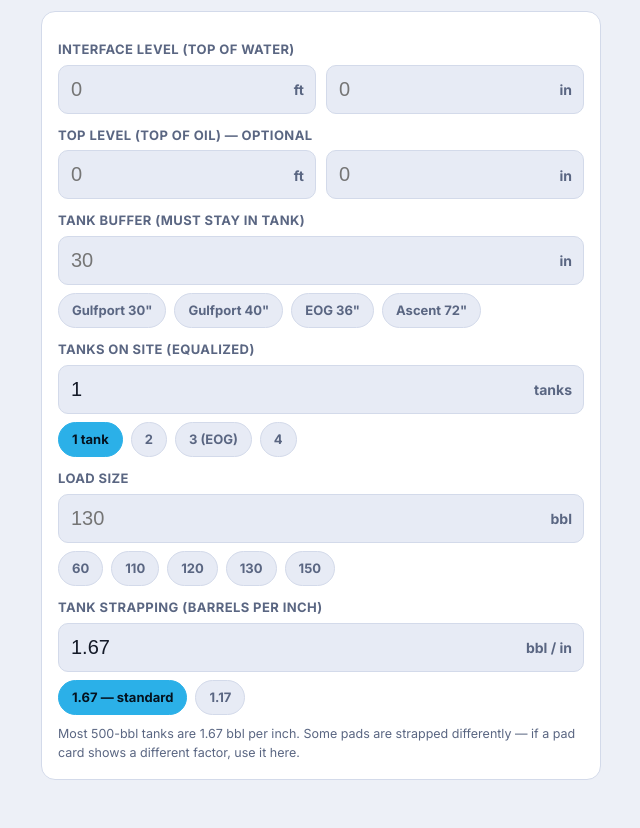
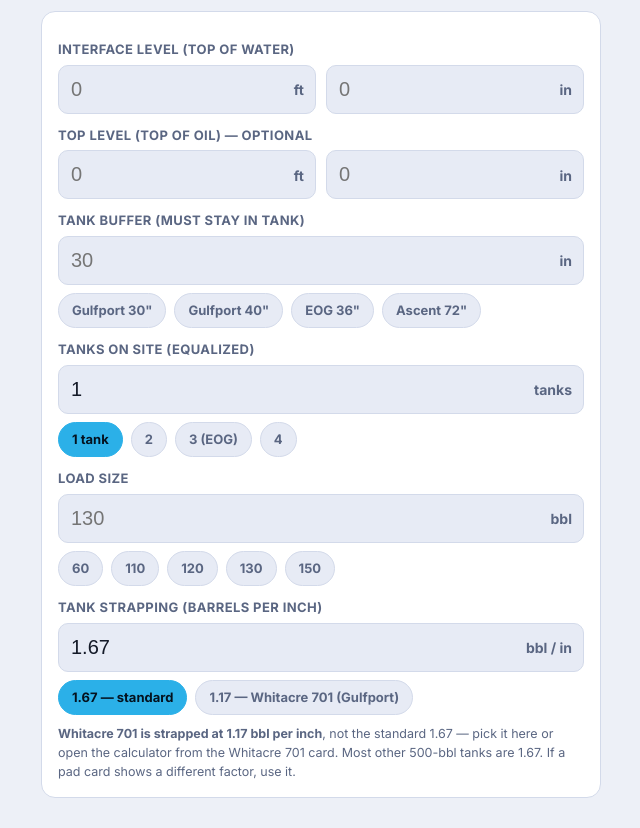
Before and after one commit to sgtwisecarver-cmyk/titan-haul-routes, a plain HTML site: page info/calculator.html in a window 1280 px wide. Shown: the part 163-991 px from the top of the page, without its empty margins (319-959 px from the left). Drawn offline with nearby package versions, Linux system fonts and the light colour scheme.

Commit message:
whitacre 701 update

```diff
--- a/info/calculator.html
+++ b/info/calculator.html
@@ -78,9 +78,9 @@ input[type=number]:focus{border-color:var(--cyan);}
 <label>Tank strapping (barrels per inch)</label>
 <div class="field"><input type="number" id="bpi" min="0.1" step="0.01" inputmode="decimal" value="1.67"><span>bbl / in</span></div>
 <div class="chips" id="bpichips">
-  <div class="chip on" data-v="1.67">1.67 &mdash; standard</div><div class="chip" data-v="1.17">1.17</div>
+  <div class="chip on" data-v="1.67" data-pad="">1.67 &mdash; standard</div><div class="chip" data-v="1.17" data-pad="Whitacre 701">1.17 &mdash; Whitacre 701 (Gulfport)</div>
 </div>
-<div class="hint">Most 500-bbl tanks are 1.67 bbl per inch. Some pads are strapped differently &mdash; if a pad card shows a different factor, use it here.</div>
+<div class="hint"><b>Whitacre 701 is strapped at 1.17 bbl per inch</b>, not the standard 1.67 &mdash; pick it here or open the calculator from the Whitacre 701 card. Most other 500-bbl tanks are 1.67. If a pad card shows a different factor, use it.</div>
 </div>
 
 <div id="verdict"></div>
@@ -169,6 +169,7 @@ function chipRow(rowId, inputId){
   });
 }
 chipRow('bufchips','buf'); chipRow('loadchips','load'); chipRow('tankchips','tanks'); chipRow('bpichips','bpi');
+$('bpichips').addEventListener('click', e=>{ const c=e.target.closest('.chip'); if(c){ $('bpiPad').textContent = c.dataset.pad || 'this pad'; syncBpi(); } });
 $('tanks').addEventListener('input', ()=>{ renderTanks(); calc(); });
 document.getElementById('tankchips').addEventListener('click', ()=>{ renderTanks(); calc(); });
 // prefill from ?buffer=30&load=130
```
